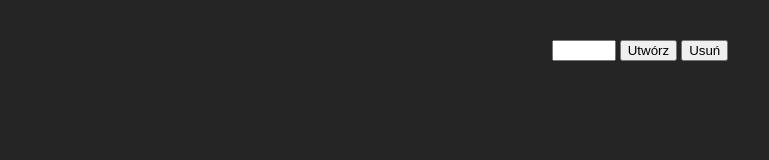
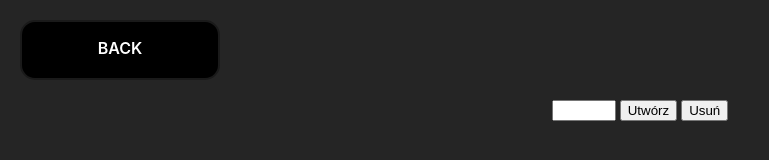
Before and after one commit to Pan-be/jsTasks, a plain HTML site: page task2/index.html in a window 1280 px wide. Shown: the whole page, without its empty margins (0-769 px from the left). Drawn offline with Linux system fonts and the light colour scheme.

Commit message:
added main page

```diff
--- /dev/null
+++ b/backButton.css
@@ -0,0 +1,47 @@
+/* button */
+.button-27 {
+	top: 0;
+	left: 0;
+	position: fixed;
+	appearance: none;
+	background-color: #000000;
+	border: 2px solid #1a1a1a;
+	border-radius: 15px;
+	box-sizing: border-box;
+	color: #ffffff;
+	cursor: pointer;
+	display: inline-block;
+	font-family: Roobert, -apple-system, BlinkMacSystemFont, "Segoe UI", Helvetica,
+		Arial, sans-serif, "Apple Color Emoji", "Segoe UI Emoji", "Segoe UI Symbol";
+	font-size: 16px;
+	font-weight: 600;
+	line-height: normal;
+	margin: 20px;
+	min-height: 60px;
+	min-width: 0;
+	outline: none;
+	padding: 16px 24px;
+	text-align: center;
+	text-decoration: none;
+	transition: all 300ms cubic-bezier(0.23, 1, 0.32, 1);
+	user-select: none;
+	-webkit-user-select: none;
+	touch-action: manipulation;
+	width: 200px;
+	will-change: transform;
+	text-transform: uppercase;
+}
+
+.button-27:disabled {
+	pointer-events: none;
+}
+
+.button-27:hover {
+	box-shadow: rgba(0, 0, 0, 0.25) 0 8px 15px;
+	transform: translateY(-2px);
+}
+
+.button-27:active {
+	box-shadow: none;
+	transform: translateY(0);
+}
--- a/task2/index.html
+++ b/task2/index.html
@@ -6,12 +6,16 @@
     <meta name="viewport" content="width=device-width, initial-scale=1.0">
 
     <link rel="shortcut icon" href="https://www.google.com/s2/u/0/favicons?domain=css-tricks.com" type="image/png">
-
+    <link rel="stylesheet" href="../backButton.css">
     <link rel="stylesheet" href="style.css">
     <title>createBoxes</title>
 </head>
 
 <body>
+
+
+    <a class="button-27" href="javascript:history.go(-1)">back</a>
+
     <div id="controls">
         <input type="number" min="0" max="100" step="1" class="js-input" />
         <button type="button" data-action="create">Utwórz</button>
@@ -19,6 +23,7 @@
     </div>
 
     <div id="boxes"></div>
+
     <script src="script.js"></script>
 </body>
 
--- a/task2/style.css
+++ b/task2/style.css
@@ -12,7 +12,7 @@ body {
 }
 
 #controls {
-	margin-top: 40px;
+	margin-top: 100px;
 }
 
 #boxes {
```
Also changed, not shown: index.html (added, +29 -0 lines), task1/index.html (+5 -1 lines), task3/index.html (+3 -1 lines), style.css (added).
